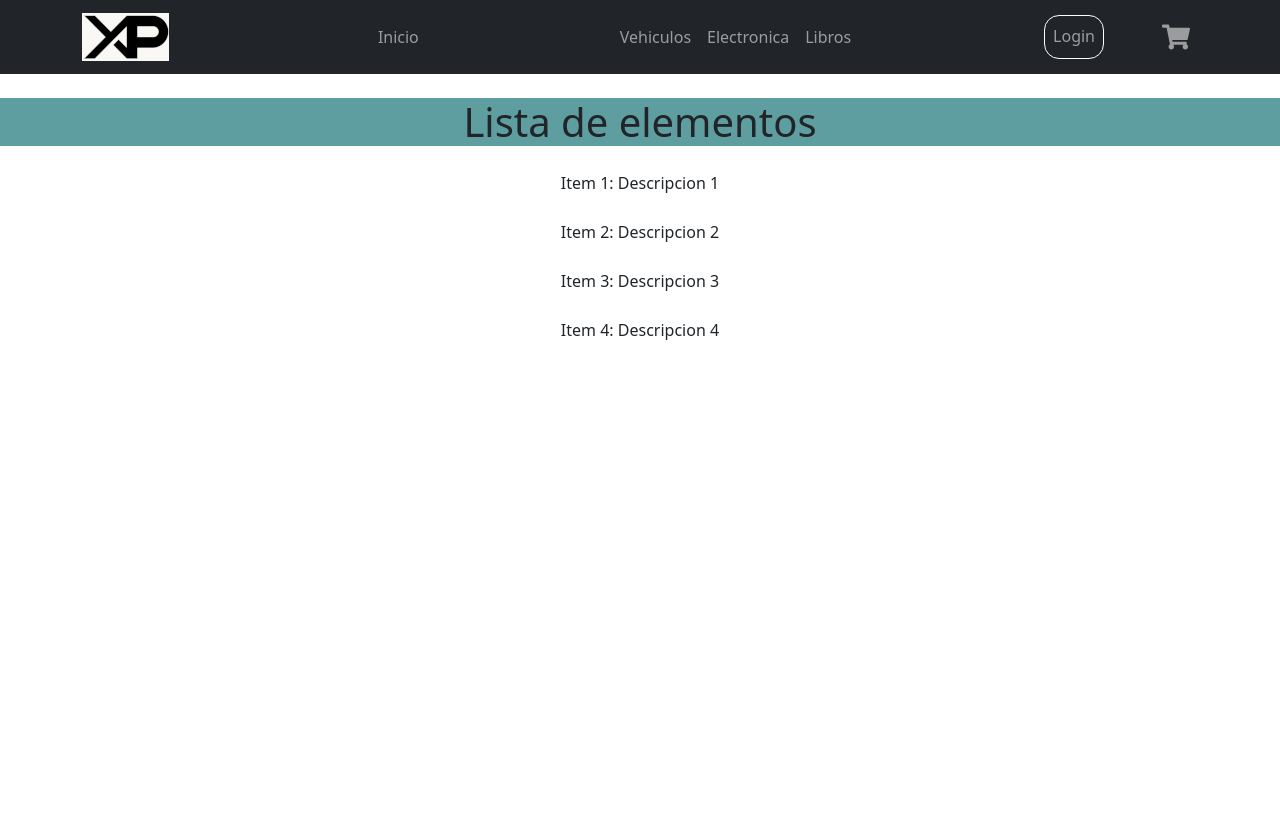
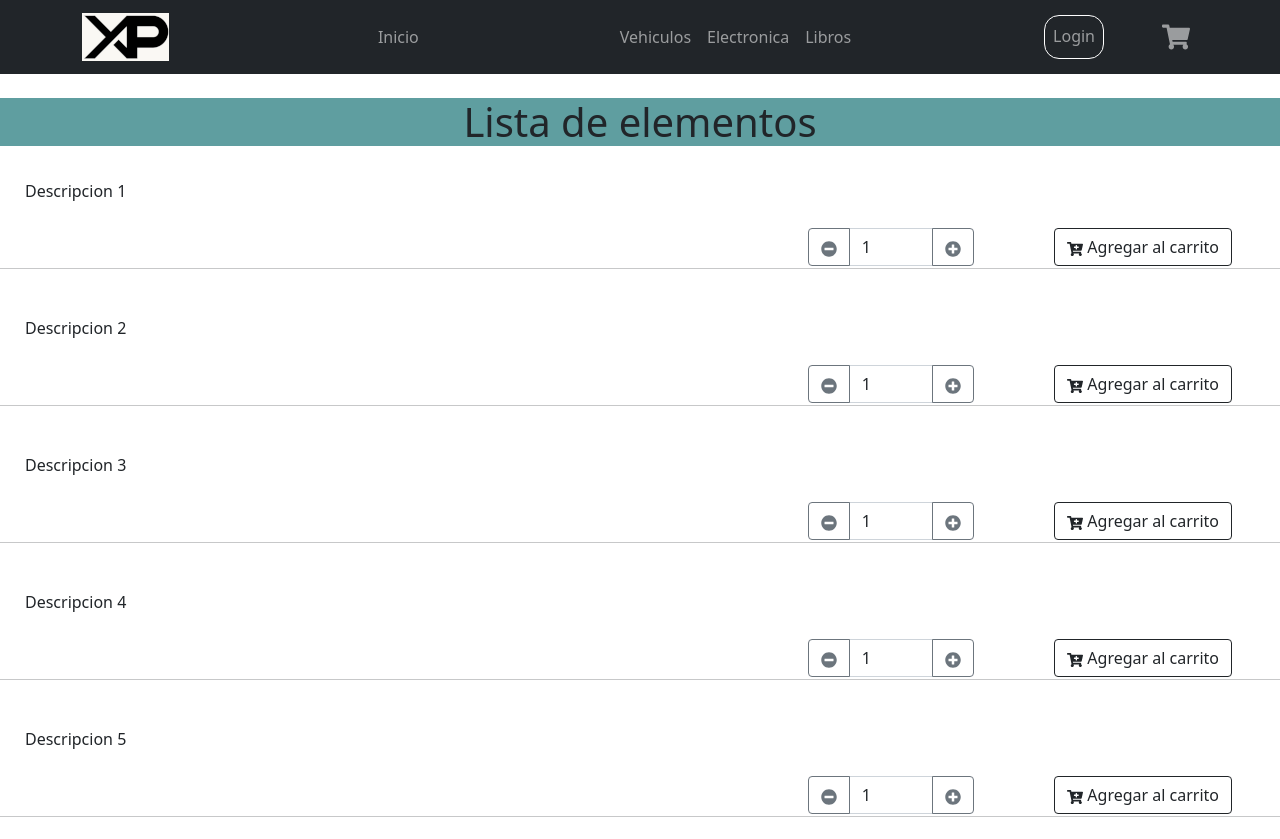
Before and after one commit to LeonardoSegovia/experiencias-segovia, a React (Create React App) app: page / in a window 1280 px wide. Before the commit the page ends 800 px from the top, so only its background shows below. Built offline with nearby package versions, Linux system fonts and the light colour scheme.

Commit message:
Add counter changes

```diff
--- a/src/App.js
+++ b/src/App.js
@@ -4,13 +4,24 @@ import ItemListContainer from "./components/ItemListContainer";
 
 function App() {
   const nameList = "Lista de elementos";
-  const itemList = ["Item 1: Descripcion 1","Item 2: Descripcion 2","Item 3: Descripcion 3","Item 4: Descripcion 4"]
+  //const itemList = ["Item 1: Descripcion 1","Item 2: Descripcion 2","Item 3: Descripcion 3","Item 4: Descripcion 4"]
+  const itemList = [
+    { name: "Descripcion 1", stock: 1 },
+    { name: "Descripcion 2", stock: 2 },
+    { name: "Descripcion 3", stock: 3 },
+    { name: "Descripcion 4", stock: 4 },
+    { name: "Descripcion 5", stock: 5 },
+  ];
+
+  const onAddHandler = (itemCount,stock) => {
+    console.log("Item added.");
+  };
 
   return (
     <div className="App">
       <ExpNavbar />
       <br />
-      <ItemListContainer name= {nameList} items= {itemList}/>
+      <ItemListContainer name={nameList} items={itemList} onAdd={onAddHandler} />
     </div>
   );
 }
--- /dev/null
+++ b/src/components/ItemCount/ItemCount.css
@@ -0,0 +1,11 @@
+.buy-action-container {
+    margin-right: 3rem;
+    float: right;
+}
+
+.item-count-container {
+    margin-right: 5rem;
+    width: 13%;
+    float: right;
+
+}
--- /dev/null
+++ b/src/components/ItemCount/index.jsx
@@ -0,0 +1,60 @@
+import "./ItemCount.css";
+import { Button } from "react-bootstrap";
+import { InputGroup } from "react-bootstrap";
+import { FormControl } from "react-bootstrap";
+import { FaPlusCircle } from "react-icons/fa";
+import { FaMinusCircle } from "react-icons/fa";
+import { FaCartPlus } from "react-icons/fa";
+import React from "react";
+import { useState } from "react";
+
+const ItemCount = ({ stock, initial, onAdd }) => {
+  const [count, setCount] = useState(initial);
+
+  const incCount = () => {
+    setCount(count + 1);
+  };
+
+  const decCount = () => {
+    if (count > 0) setCount(count - 1);
+  };
+
+  const onAddItemHandler = () => {
+    if (count <= stock) onAdd(stock,count);
+  };
+
+  return (
+    <div className="item-buy-container">
+      <div className="buy-action-container">
+        <Button variant="outline-dark" onClick={onAddItemHandler}>
+          <FaCartPlus /> Agregar al carrito
+        </Button>
+      </div>
+      <div className="item-count-container">
+        <InputGroup>
+          <Button
+            variant="outline-secondary"
+            id="button-addon1"
+            onClick={decCount}
+          >
+            <FaMinusCircle />
+          </Button>
+          <FormControl
+            aria-label="Example text with button addon"
+            aria-describedby="basic-addon1"
+            value={count}
+          />
+          <Button
+            variant="outline-secondary"
+            id="button-addon1"
+            onClick={incCount}
+          >
+            <FaPlusCircle />
+          </Button>
+        </InputGroup>
+      </div>
+    </div>
+  );
+};
+
+export default ItemCount;
--- a/src/components/ItemListContainer/ItemListContainer.css
+++ b/src/components/ItemListContainer/ItemListContainer.css
@@ -1,3 +1,9 @@
 .list-item-container > h1{
     background-color: cadetblue;
 }
+
+.item-container {
+    text-align: left;
+    display: inline-block;
+    width: 100%;
+}
--- a/src/components/ItemListContainer/index.jsx
+++ b/src/components/ItemListContainer/index.jsx
@@ -1,8 +1,15 @@
 import "./ItemListContainer.css";
+import ItemCount from "../ItemCount";
 
-const ItemListContainer = ({ items, name }) => {
+const ItemListContainer = ({ items, name , onAdd}) => {
+
   const itemElementList = items.map((elem) => (
-    <div style={({ color: "green" }, { margin: "25px" })}> {elem}</div>
+    <div className="item-container">
+      <div style={({ color: "green" }, { margin: "25px" })}> {elem.name}</div>
+      <ItemCount initial={1} stock={elem.stock} onAdd={onAdd}/>
+      <br/>
+      <hr/>
+    </div>
   ));
   return (
     <div className="list-item-container">
```
